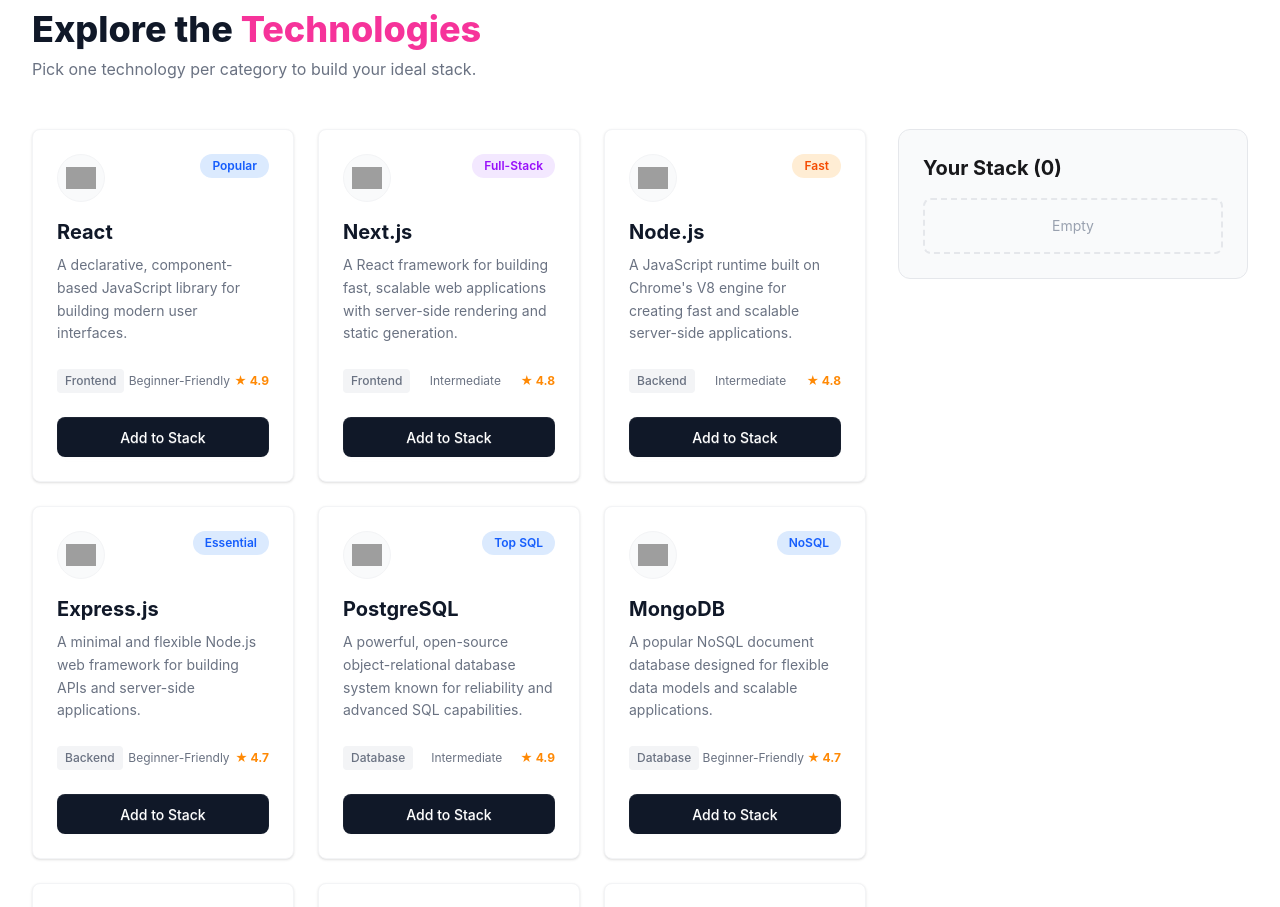
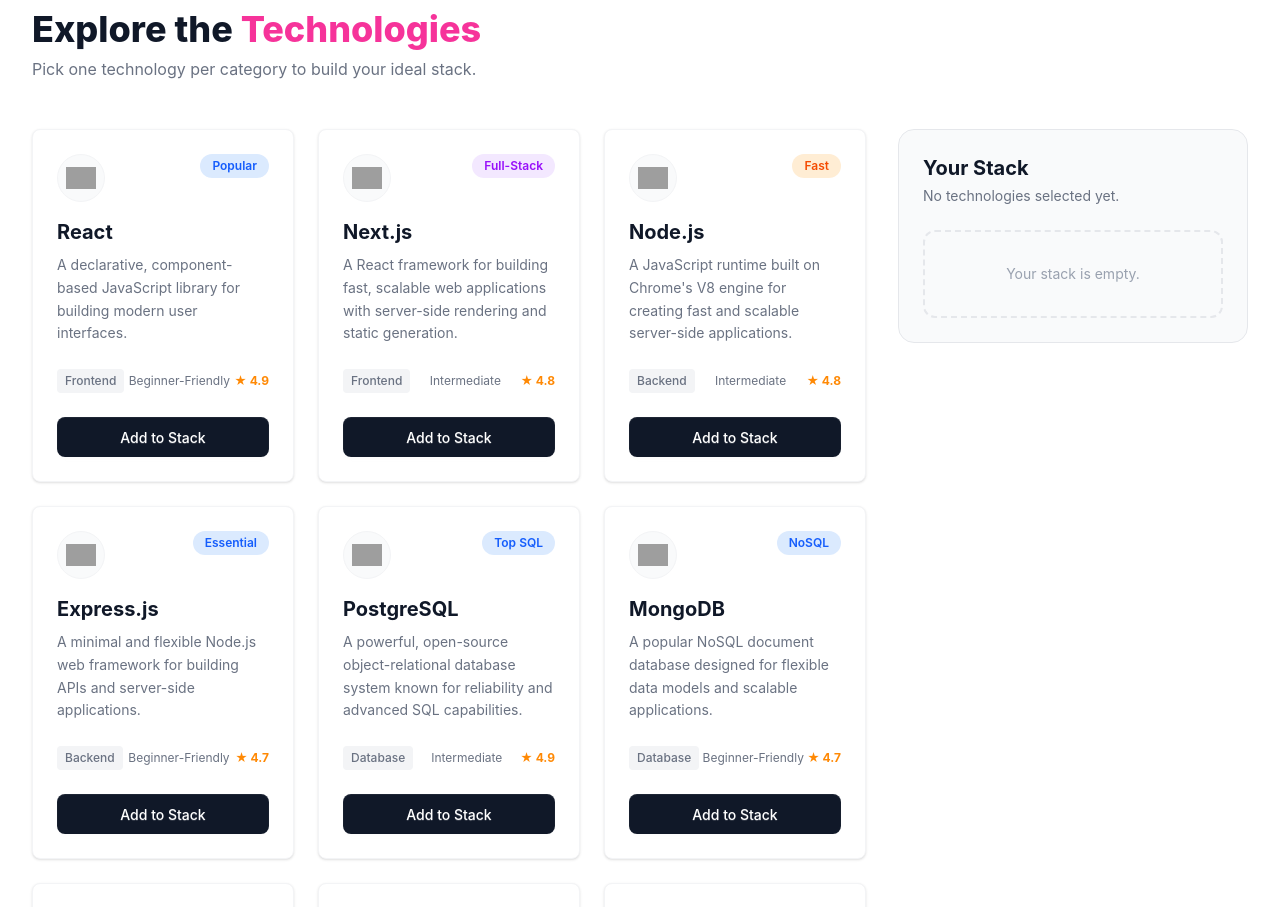
Before and after one commit to AbrarGalib/Assignment-5-B14, a React (Vite) app: page / in a window 1280 px wide. Shown: the part 840-1747 px from the top of the page. Built offline with nearby package versions, Linux system fonts and the light colour scheme; grey boxes are pictures that could not be loaded.

Commit message:
yourStack added and toast notications added

```diff
--- a/src/App.tsx
+++ b/src/App.tsx
@@ -1,6 +1,7 @@
+import { ToastContainer } from "react-toastify";
+import 'react-toastify/dist/ReactToastify.css';
 import Banner from "./components/Banner"
 import Navbar from "./components/Navbar"
-import TechCard from "./components/TechCard"
 import TechSection from "./components/TechSection"
 
 
@@ -11,7 +12,7 @@ function App() {
       <Navbar />
       <Banner />
       <TechSection />
-
+  <ToastContainer />
     </>
   )
 }
--- a/src/components/TechSection.tsx
+++ b/src/components/TechSection.tsx
@@ -1,34 +1,23 @@
 import React, { useState, Suspense, use } from 'react';
+import { toast } from 'react-toastify';
 import TechCard from './TechCard';
+import YourStack from './YourStack';
 
 const techDataPromise = fetch('/data.json').then((res) => res.json());
 
-
-const TechContent = ({ stack, onAdd, onRemove }) => {
-
+const TechContent = ({ stack, onAdd, onRemove, onClear }) => {
   const technologiesData = use(techDataPromise);
 
   return (
     <div className="flex flex-col lg:flex-row gap-8">
-
       <div className="flex-grow grid grid-cols-1 md:grid-cols-2 xl:grid-cols-3 gap-6">
         {technologiesData.map((tech) => (
           <TechCard key={tech.id} tech={tech} onAdd={onAdd} />
         ))}
       </div>
 
-      <div className="w-full lg:w-[350px] flex-shrink-0 bg-gray-50 p-6 border border-gray-200 rounded-xl h-fit sticky top-4">
-        <h3 className="font-bold text-xl mb-4">Your Stack ({stack.length})</h3>
-        {stack.length === 0 ? (
-          <p className="text-sm text-gray-400 border-2 border-dashed border-gray-200 p-4 rounded-lg text-center">Empty</p>
-        ) : (
-          stack.map((item) => (
-            <div key={item.id} className="flex justify-between items-center bg-white p-3 mb-2 border border-gray-100 rounded-lg shadow-sm">
-              <span className="text-sm font-medium">{item.name}</span>
-              <button onClick={() => onRemove(item.id)} className="text-red-400 hover:text-red-600 font-bold">✕</button>
-            </div>
-          ))
-        )}
+      <div className="w-full lg:w-[350px] flex-shrink-0">
+        <YourStack stack={stack} onRemove={onRemove} onClear={onClear} />
       </div>
     </div>
   );
@@ -39,14 +28,21 @@ const TechSection = () => {
 
   const handleAdd = (tech) => {
     if (stack.find((item) => item.id === tech.id)) {
-      alert(`${tech.name} is already in your stack!`);
+      toast.warning(`${tech.name} is already in your stack!`);
       return;
     }
     setStack([...stack, tech]);
+    toast.success(`${tech.name} added to your stack!`);
   };
 
   const handleRemove = (id) => {
     setStack(stack.filter((item) => item.id !== id));
+    toast.info('Technology removed.');
+  };
+
+  const handleClear = () => {
+    setStack([]);
+    toast.error('Stack cleared.');
   };
 
   return (
@@ -59,7 +55,7 @@ const TechSection = () => {
       </div>
 
       <Suspense fallback={<div className="flex justify-center py-20"><span className="loading loading-spinner loading-lg text-pink-500"></span></div>}>
-        <TechContent stack={stack} onAdd={handleAdd} onRemove={handleRemove} />
+        <TechContent stack={stack} onAdd={handleAdd} onRemove={handleRemove} onClear={handleClear} />
       </Suspense>
     </div>
   );
--- /dev/null
+++ b/src/components/YourStack.tsx
@@ -0,0 +1,45 @@
+import React from 'react';
+
+const YourStack = ({ stack, onRemove, onClear }) => {
+  return (
+    <div className="bg-gray-50 p-6 rounded-2xl border border-gray-200 sticky top-4">
+      <h3 className="text-xl font-bold text-gray-900 mb-1">Your Stack</h3>
+      <p className="text-sm text-gray-500 mb-6">
+        {stack.length > 0 ? `${stack.length} Technology Selected` : 'No technologies selected yet.'}
+      </p>
+
+      {stack.length === 0 ? (
+        <div className="border-2 border-dashed border-gray-200 rounded-xl p-8 text-center text-gray-400 text-sm">
+          Your stack is empty.
+        </div>
+      ) : (
+        <div className="space-y-3">
+          {stack.map((item) => (
+            <div key={item.id} className="flex items-center justify-between bg-white p-3 rounded-xl border border-gray-100 shadow-sm">
+              <div className="flex items-center gap-3">
+                <div className="w-10 h-10 bg-gray-50 rounded-full flex items-center justify-center p-2 border border-gray-100">
+                  <img src={item.icon} alt={item.name} className="w-full h-full object-contain" />
+                </div>
+                <div>
+                  <h4 className="font-semibold text-gray-900 text-sm">{item.name}</h4>
+                  <p className="text-xs text-gray-500">{item.category}</p>
+                </div>
+              </div>
+              <button onClick={() => onRemove(item.id)} className="text-gray-400 hover:text-red-500 w-8 h-8 flex items-center justify-center rounded-full hover:bg-red-50 transition-colors">
+                ✕
+              </button>
+            </div>
+          ))}
+          <button
+            onClick={onClear}
+            className="btn btn-outline border-red-200 text-red-500 hover:bg-red-50 hover:border-red-300 hover:text-red-600 w-full mt-4 rounded-lg min-h-0 h-10"
+          >
+            Remove All
+          </button>
+        </div>
+      )}
+    </div>
+  );
+};
+
+export default YourStack;
```
